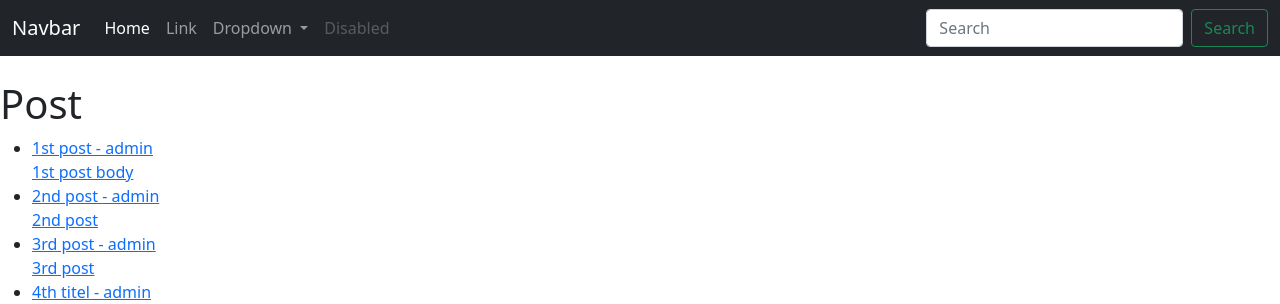
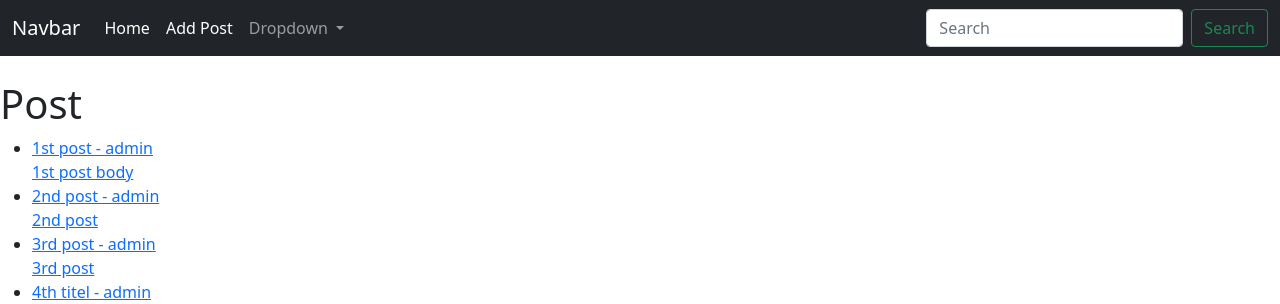
Before and after one commit to tetsuyaf1100/simpleblog, a Django app: page / in a window 1280 px wide. Shown: the top 304 px of the page. Run offline with Django 3.2, Linux system fonts and the light colour scheme; data comes from the database, SQL or seed files in the repository; both versions use the stored data as it was after the commit.

Commit message:
Django Blog #4 Add Blog Post Page

```diff
--- a/theblog/models.py
+++ b/theblog/models.py
@@ -1,5 +1,6 @@
 from django.db import models
 from django.contrib.auth.models import User
+from django.urls import reverse
 
 class Post(models.Model):
     title = models.CharField(max_length=255)
@@ -9,3 +10,7 @@ class Post(models.Model):
 
     def __str__(self):
         return self.title + ' | ' + str(self.author)
+
+    def get_absolute_url(self):
+        #return reverse('article-detail', args=(str(self.id)))
+        return reverse('home')
--- a/theblog/templates/navbar.html
+++ b/theblog/templates/navbar.html
@@ -7,11 +7,13 @@
     <div class="collapse navbar-collapse" id="navbarSupportedContent">
       <ul class="navbar-nav me-auto mb-2 mb-lg-0">
         <li class="nav-item">
-          <a class="nav-link active" aria-current="page" href="#">Home</a>
+          <a class="nav-link active" aria-current="page" href="/">Home</a>
         </li>
+
         <li class="nav-item">
-          <a class="nav-link" href="#">Link</a>
+          <a class="nav-link active" aria-current="page" href="{% url 'add_post' %}">Add Post</a>
         </li>
+
         <li class="nav-item dropdown">
           <a class="nav-link dropdown-toggle" href="#" id="navbarDropdown" role="button" data-bs-toggle="dropdown" aria-expanded="false">
             Dropdown
@@ -23,9 +25,6 @@
             <li><a class="dropdown-item" href="#">Something else here</a></li>
           </ul>
         </li>
-        <li class="nav-item">
-          <a class="nav-link disabled" href="#" tabindex="-1" aria-disabled="true">Disabled</a>
-        </li>
       </ul>
       <form class="d-flex">
         <input class="form-control me-2" type="search" placeholder="Search" aria-label="Search">
--- a/theblog/urls.py
+++ b/theblog/urls.py
@@ -1,9 +1,10 @@
 from django.urls import path
 #from . import views
-from .views import HomeView, ArticleDetailView
+from .views import HomeView, ArticleDetailView, AddPostView
 
 urlpatterns = [
     #path('', views.home, name="home"),
     path('', HomeView.as_view(), name="home"),
     path('article/<int:pk>', ArticleDetailView.as_view(), name="article-detail"),
+    path('add_post', AddPostView.as_view(), name="add_post"),
 ]
--- a/theblog/views.py
+++ b/theblog/views.py
@@ -1,5 +1,5 @@
 from django.shortcuts import render
-from django.views.generic import ListView, DetailView
+from django.views.generic import ListView, DetailView, CreateView
 from .models import Post
 
 #def home(request):
@@ -12,3 +12,8 @@ class HomeView(ListView):
 class ArticleDetailView(DetailView):
     model = Post
     template_name = 'article_details.html'
+
+class AddPostView(CreateView):
+    model = Post
+    template_name = 'add_post.html'
+    fields = '__all__'
```
Also changed, not shown: theblog/templates/add_post.html (added, +16 -0 lines), db.sqlite3.
